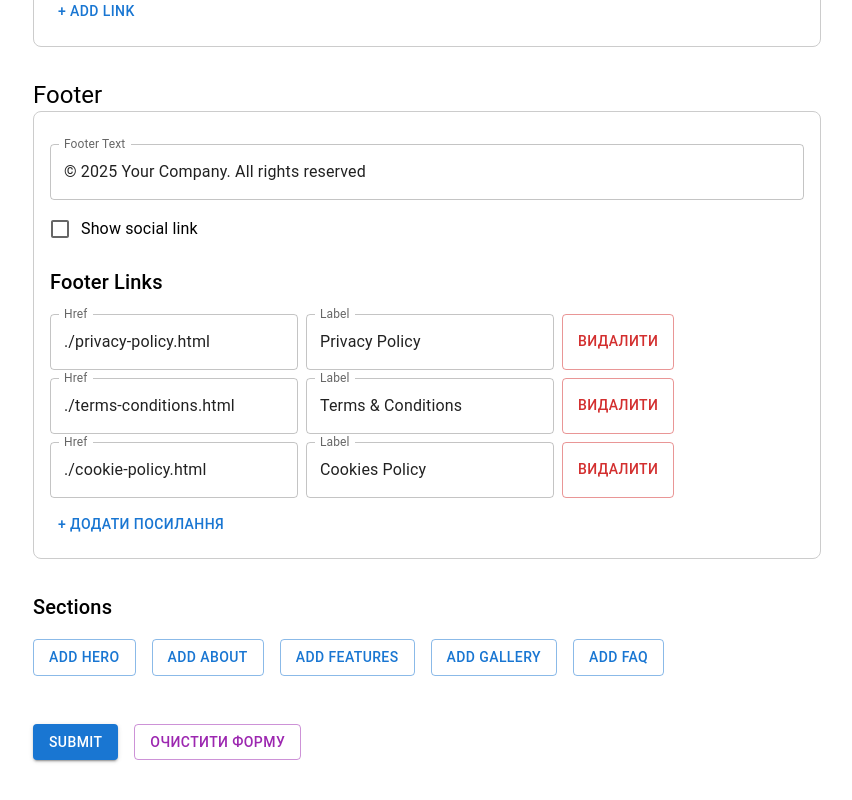
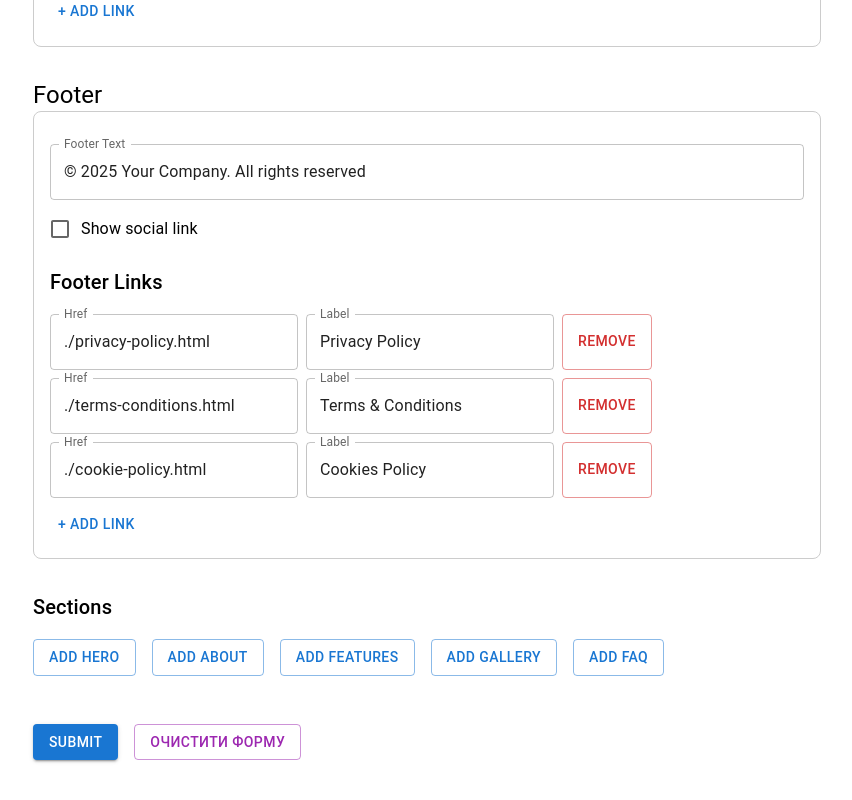
Before and after one commit to luzhnyak/landing-generator-frontend, a React (Vite) app: page / in a window 1280 px wide. Shown: the part 1666-2466 px from the top of the page, without its empty margins (213-1065 px from the left). Built offline with nearby package versions, Linux system fonts and the light colour scheme.

Commit message:
fix footer

```diff
--- a/src/components/FooterForm.tsx
+++ b/src/components/FooterForm.tsx
@@ -52,7 +52,7 @@ export const FooterForm = () => {
               color="error"
               variant="outlined"
             >
-              Видалити
+              Remove
             </Button>
           </Box>
         ))}
@@ -61,7 +61,7 @@ export const FooterForm = () => {
           onClick={() => footerLinks.append({ href: "", label: "" })}
           variant="text"
         >
-          + Додати посилання
+          + Add Link
         </Button>
       </Box>
     </Box>
```
